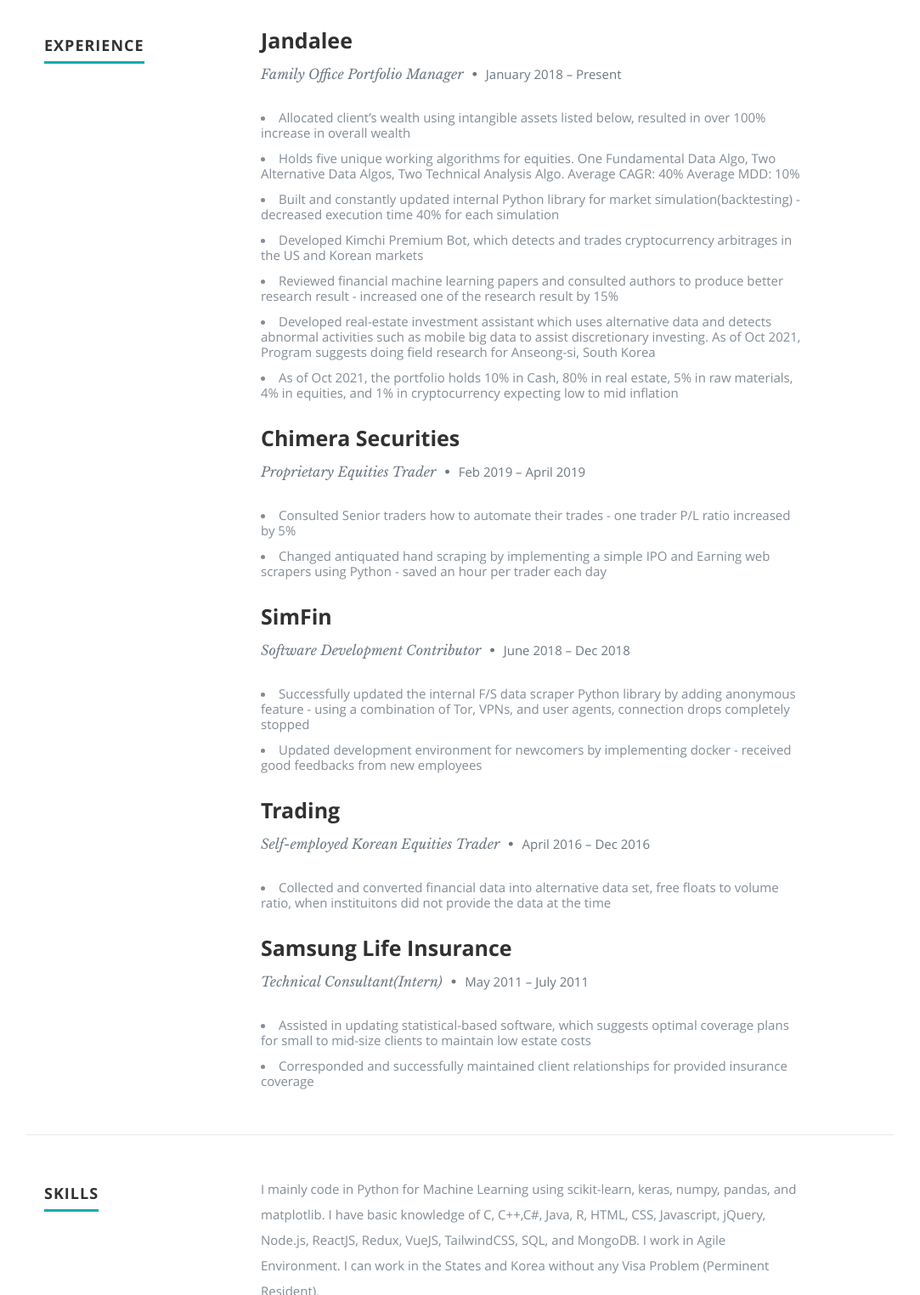
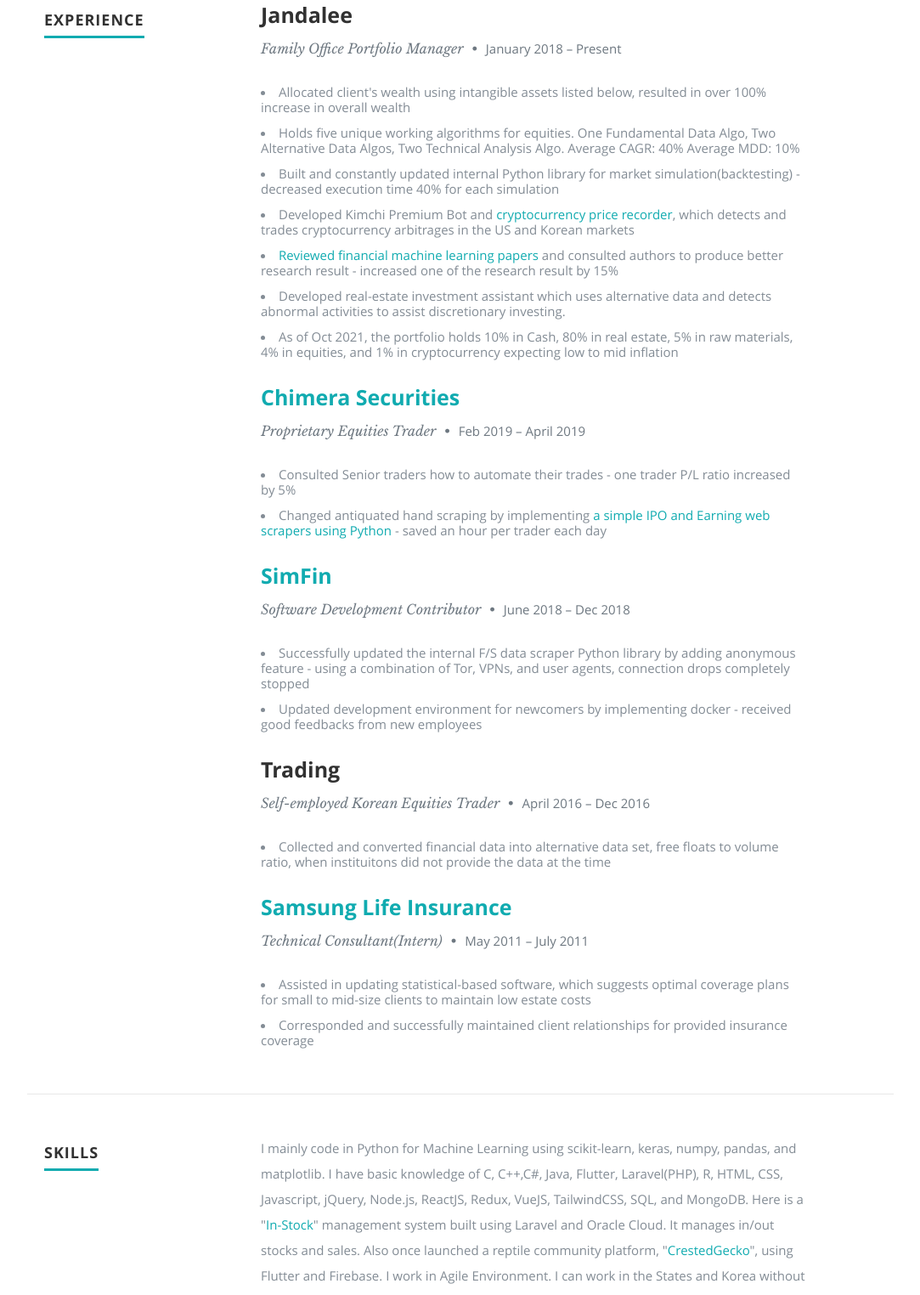
Before and after one commit to hur-kyuh-leez/aboutMe, a website: page index.html in a window 1280 px wide. Shown: the part 1914-3438 px from the top of the page at 85% size, without its empty margins (98-1181 px from the left). Drawn offline with nearby package versions, Linux system fonts and the light colour scheme.

Commit message:
2023 updates

```diff
--- a/index.html
+++ b/index.html
@@ -125,8 +125,8 @@
         <p>
           I'm Korean, raised in Cross River, New York and Yongin, Korea. I am fond of the near future, where everyone can follow one's
           passion with the help of A.I. I want to bring the future closer to our lives. Unlike academia, I find algorithms
-          that work in the equities market using Machine Learning. Currently holds five algorithms in action.
-          In my spare time, I blog about new tech, investment opportunities, security vulnerability, and Korean politics. I love playing soccer and fan of EPL. Go Man City!
+          that work in the equities market using Machine Learning.
+          In my spare time, I code for fun and blog about new tech, investment opportunities, and security vulnerability. I love playing soccer and fan of EPL. Go Man City!
         </p>
         </p>
 
@@ -257,12 +257,12 @@
             </p>
 
             <p>
-              <li>Allocated client’s wealth using intangible assets listed below, resulted in over 100% increase in overall wealth</li>
+              <li>Allocated client's wealth using intangible assets listed below, resulted in over 100% increase in overall wealth</li>
               <li>Holds five unique working algorithms for equities. One Fundamental Data Algo, Two  Alternative Data Algos, Two  Technical Analysis Algo. Average CAGR: 40% Average  MDD: 10% </li>
               <li>Built and constantly updated internal Python library for market simulation(backtesting) - decreased execution time 40% for each simulation </li>
-              <li>Developed Kimchi Premium Bot, which detects and trades cryptocurrency arbitrages in the US and Korean markets
-              <li>Reviewed financial machine learning papers and consulted authors to produce better research result - increased one of the research result by 15%</li>
-              <li>Developed real-estate investment assistant which uses alternative data and detects abnormal activities such as mobile big data to assist discretionary investing. As of Oct 2021, Program suggests doing field research for Anseong-si, South Korea</li>
+              <li>Developed Kimchi Premium Bot and <a href="https://github.com/hur-kyuh-leez/CoinbasePro-Price-Recorder">cryptocurrency price recorder</a>, which detects and trades cryptocurrency arbitrages in the US and Korean markets
+              <li><a href="https://github.com/hur-kyuh-leez/Stock_Technical_Analysis_ML">Reviewed financial machine learning papers</a> and consulted authors to produce better research result - increased one of the research result by 15%</li>
+              <li>Developed real-estate investment assistant which uses alternative data and detects abnormal activities to assist discretionary investing.</li>
               <li>As of Oct 2021, the portfolio holds 10% in Cash, 80% in real estate, 5% in raw materials, 4% in equities, and 1% in cryptocurrency expecting low to mid inflation</li>
 
 
@@ -277,7 +277,7 @@
 
           <div class="twelve columns">
 
-            <h3>Chimera Securities</h3>
+            <h3><a href="">Chimera Securities</a></h3>
             <p class="info">Proprietary Equities Trader
               <span>&bull;</span>
               <em class="date">Feb 2019 – April 2019</em>
@@ -285,7 +285,7 @@
 
             <p>
               <li>Consulted Senior traders how to automate their trades - one trader P/L ratio increased by 5%</li>
-              <li>Changed antiquated hand scraping by implementing a simple IPO and Earning web scrapers using Python - saved
+              <li>Changed antiquated hand scraping by implementing <a href="https://github.com/hur-kyuh-leez/Earnings_Report_Scraper">a simple IPO and Earning web scrapers using Python</a> - saved
                 an hour per trader each day</li>
             </p>
 
@@ -298,7 +298,7 @@
 
           <div class="twelve columns">
 
-            <h3>SimFin</h3>
+            <h3><a href="https://www.simfin.com/">SimFin</a></h3>
             <p class="info">Software Development Contributor
               <span>&bull;</span>
               <em class="date">June 2018 – Dec 2018</em>
@@ -339,7 +339,7 @@
 
           <div class="twelve columns">
 
-            <h3>Samsung Life Insurance</h3>
+            <h3><a href="https://www.samsunglife.com/individual/display/intro/PDE-OCOVI010100M">Samsung Life Insurance</a></h3>
             <p class="info">Technical Consultant(Intern)
               <span>&bull;</span>
               <em class="date">May 2011 – July 2011</em>
@@ -377,7 +377,9 @@
 
         <p>
           I mainly code in Python for Machine Learning using scikit-learn, keras, numpy, pandas, and matplotlib. I have basic knowledge
-          of C, C++,C#, Java, R, HTML, CSS, Javascript, jQuery, Node.js, ReactJS, Redux, VueJS, TailwindCSS, SQL, and MongoDB.
+          of C, C++,C#, Java, Flutter, Laravel(PHP), R, HTML, CSS, Javascript, jQuery, Node.js, ReactJS, Redux, VueJS, TailwindCSS, SQL, and MongoDB.
+          Here is a "<a href="http://146.56.37.118/login">In-Stock</a>" management system built using Laravel and Oracle Cloud. It manages in/out stocks and sales.
+          Also once launched a reptile community platform, "<a href="https://crested-gecko-22172.web.app/#/minified:lF">CrestedGecko</a>", using Flutter and Firebase.
           I work in Agile Environment.
           I can work in the States and Korea without any Visa Problem (Perminent Resident).
         </p>
@@ -391,11 +393,11 @@
             </li>
             <li>
               <span class="bar-expand"></span>
-              <em>C#, Tailwind CSS, Vue JS, HTML, CSS, Javascript, jQuery </em>
+              <em>Flutter(Dart), Laravel(PHP), C#</em>
             </li>
             <li>
               <span class="bar-expand"></span>
-              <em>Node.js, React.JS, Redux</em>
+              <em>Node.js, React.JS, Redux, Tailwind CSS, Vue JS, jQuery</em>
             </li>
             <li>
               <span class="bar-expand"></span>
```
Also changed, not shown: 1 other file.
